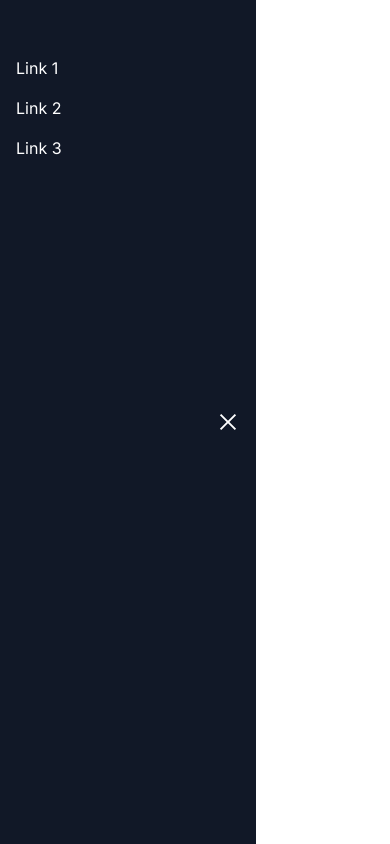
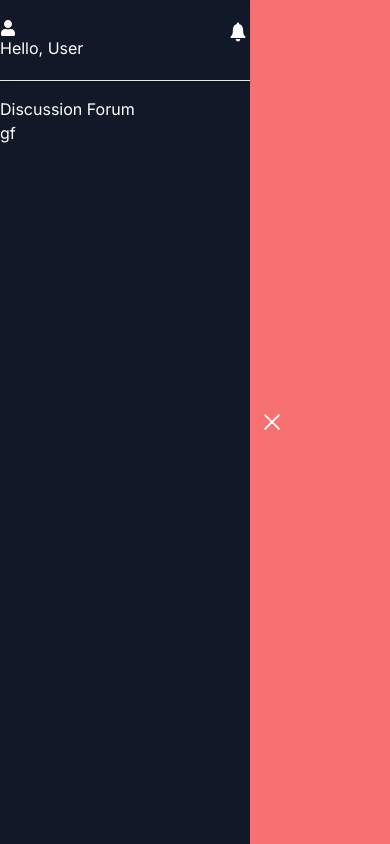
Before and after one commit to Chumki111/Nextjs-job-task, a Next.js app: page / in a window 390 px wide. Both pictures are taken after a click on the button 28 px from the left and 422 px from the top of the page. Built offline with nearby package versions, Linux system fonts and the light colour scheme.

Commit message:
complete responsive sidebar

```diff
--- a/src/app/globals.css
+++ b/src/app/globals.css
@@ -1,33 +1,3 @@
 @tailwind base;
 @tailwind components;
 @tailwind utilities;
-
-:root {
-  --foreground-rgb: 0, 0, 0;
-  --background-start-rgb: 214, 219, 220;
-  --background-end-rgb: 255, 255, 255;
-}
-
-@media (prefers-color-scheme: dark) {
-  :root {
-    --foreground-rgb: 255, 255, 255;
-    --background-start-rgb: 0, 0, 0;
-    --background-end-rgb: 0, 0, 0;
-  }
-}
-
-body {
-  color: rgb(var(--foreground-rgb));
-  background: linear-gradient(
-      to bottom,
-      transparent,
-      rgb(var(--background-end-rgb))
-    )
-    rgb(var(--background-start-rgb));
-}
-
-@layer utilities {
-  .text-balance {
-    text-wrap: balance;
-  }
-}
--- a/src/app/layout.js
+++ b/src/app/layout.js
@@ -1,5 +1,6 @@
 import { Inter } from "next/font/google";
 import "./globals.css";
+import Sidebar from "@/components/Sidebar";
 
 const inter = Inter({ subsets: ["latin"] });
 
@@ -8,10 +9,16 @@ export const metadata = {
   description: "Generated by create next app",
 };
 
-export default function RootLayout({ children }) {
+export default function RootLayout({children}) {
+
   return (
     <html lang="en">
-      <body className={inter.className}>{children}</body>
+      <body className={inter.className}>
+       <div>
+       <Sidebar>{children}</Sidebar>
+       </div>
+
+      </body>
     </html>
   );
 }
--- a/src/app/page.js
+++ b/src/app/page.js
@@ -1,13 +1,13 @@
-import Sidebar from "@/components/Sidebar";
+
 
 export default function Home() {
   return (
-    <div className="flex">
-    <Sidebar />
-    <div className="flex-grow bg-white h-screen">
-      {/* Main content */}
-      <h2>lorem</h2>
-    </div>
+    <div>
+
+
+     <h1>hello</h1>
+
+
   </div>
   );
 }
--- a/src/components/Sidebar.js
+++ /dev/null
@@ -1,36 +0,0 @@
-"use client";
-import { useState } from 'react';
-import { AiOutlineMenu, AiOutlineClose } from 'react-icons/ai'; // Import icons from React Icons
-
-const Sidebar = () => {
-  const [isOpen, setIsOpen] = useState(false);
-
-  const toggleSidebar = () => {
-    setIsOpen(!isOpen);
-  };
-  const closeSidebar = () => {
-    setIsOpen(false);
-  };
-  return (
-    <>
-     <div className={`fixed inset-y-0 left-0 z-50 bg-gray-900 text-white w-64 px-4 py-6 transition-all duration-300 ${isOpen ? 'translate-x-0' : '-translate-x-full'}`}>
-        {/* Close icon */}
-        <button className="absolute top-1/2 right-4 transform -translate-y-1/2 text-white" onClick={closeSidebar}>
-          <AiOutlineClose size={24} />
-        </button>
-        {/* Sidebar content goes here */}
-        <ul className="mt-6">
-          <li className="py-2">Link 1</li>
-          <li className="py-2">Link 2</li>
-          <li className="py-2">Link 3</li>
-        </ul>
-      </div>
-      {/* Menu icon */}
-      <button className="fixed top-1/2 left-4 transform -translate-y-1/2 text-gray-900" onClick={toggleSidebar}>
-        <AiOutlineMenu size={24} />
-      </button>
-    </>
-  );
-};
-
-export default Sidebar;
--- /dev/null
+++ b/src/components/Sidebar.jsx
@@ -0,0 +1,127 @@
+"use client";
+import Link from 'next/link';
+import { useState } from 'react';
+import { AiOutlineMenu, AiOutlineClose } from 'react-icons/ai'; // Import icons from React Icons
+import { IoMdArrowDropright } from "react-icons/io";
+import { IoIosNotifications } from "react-icons/io";
+import { FaUser } from "react-icons/fa";
+import { RiMenuFoldLine } from "react-icons/ri";
+const menuItems = [
+  {
+    route: 'Discussion Forum',
+    pathname: '/'
+  },
+  {
+    route: 'gf',
+    pathname: 'sd'
+  }
+]
+const Sidebar = ({ children }) => {
+  const [isOpen, setIsOpen] = useState(false);
+  const toggleSidebar = () => {
+    setIsOpen(!isOpen);
+  };
+  const closeSidebar = () => {
+    setIsOpen(false);
+  };
+
+  return (
+    // <div className='flex'>
+    //   <div className=''>
+    //     <div className={`fixed top-[85px] z-30 h-full md:sticky md:h-[calc(100vh-85px)] ${isOpen ? "visible left-0 w-[250px] opacity-100 md:w-[310px]" : "invisible -left-4 opacity-0 md:w-0 md:overflow-hidden md:opacity-100"} overflow-y-auto border-r border-gray-200/70 bg-[#122033] text-gray-50 px-3 md:px-[0px] duration-300`}>
+
+    //       <div className='pb-5 shadow-md flex justify-between items-start'>
+    //         <div>
+    //           <FaUser />
+    //           <h2>Hello, User</h2>
+    //         </div>
+
+    //         <IoIosNotifications size={24} />
+
+    //       </div>
+    //       <hr />
+    //       <div>
+    //       <ul className="">
+    //         {menuItems.map((item, index) => (
+    //           <li key={index} className="py-2">
+    //             <Link href={item.pathname}>
+    //               <p  className="">
+    //                 {item.route}
+    //               </p>
+    //             </Link>
+    //           </li>
+    //         ))}
+    //       </ul>
+    //       </div>
+    //     </div>
+
+    //   </div>
+    //   <div className="size-full min-h-screen bg-red-400">
+    //       <div
+    //         onClick={() => setIsOpen(!isOpen)}
+    //         className={`sticky top-1/2 z-20 flex size-[50px] items-center justify-center rounded-br-3xl border-r border-gray-200 bg-white shadow duration-300`}
+    //       >
+    //         <IoMdArrowDropright
+    //           className={`text-[25px] text-gray-600 duration-300 ${isOpen ? "" : "rotate-180"} `}
+    //         />
+    //       </div>
+
+    //       {/* outlet - part  */}
+    //       <div className=" p-2 md:p-6">{children}</div>
+    //     </div>
+    // </div>
+    <div className='flex'>
+      <div className=''>
+        <div
+          className={`fixed inset-y-0 h-full md:sticky left-0 z-50 bg-gray-900 text-white  md:px-0 md:py-0 transition-all duration-300 ${isOpen ? 'visible left-0 w-[250px] opacity-100 md:w-[310px]' : 'invisible -left-4 opacity-0 md:w-0 md:overflow-hidden md:opacity-100'}`}
+        >
+
+
+          <div className='py-5 shadow-md flex justify-between items-start'>
+            <div>
+              <FaUser />
+              <h2>Hello, User</h2>
+            </div>
+
+            <IoIosNotifications size={24} />
+
+          </div>
+          <hr />
+          <div className='pt-4'>
+            <ul className="">
+              {menuItems.map((item, index) => (
+                <li key={index} className="">
+                  <Link href={item.pathname}>
+                    <p className="">
+                      {item.route}
+                    </p>
+                  </Link>
+                </li>
+              ))}
+            </ul>
+          </div>
+        </div>
+
+      </div>
+      <div className="size-full min-h-screen bg-red-400">
+
+        {isOpen ? (
+          <button className="fixed top-1/2 left-[260px] lg:left-[320px] transform -translate-y-1/2  text-white" onClick={closeSidebar}>
+            <AiOutlineClose size={24} />
+          </button>
+        ) : (
+          <button className="fixed top-1/2 left-4 transform -translate-y-1/2 text-gray-900" onClick={toggleSidebar}>
+            <AiOutlineMenu size={24} />
+          </button>
+        )}
+
+        {/* outlet - part  */}
+        <div className=" p-2 md:p-6">{children}</div>
+      </div>
+    </div>
+
+
+  );
+};
+
+export default Sidebar;
```
